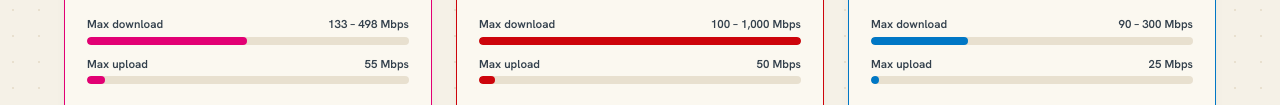
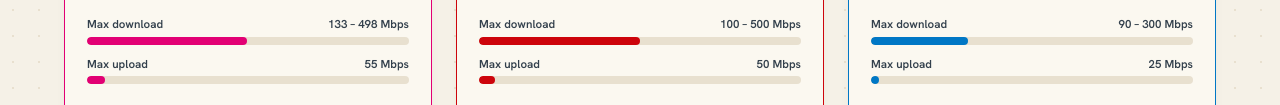
Before and after one commit to curdriceaurora/broadband-atlas, a website: page forsyth-broadband-atlas.html in a window 1280 px wide. Shown: the part 1641-1746 px from the top of the page. Drawn offline with Linux system fonts and the light colour scheme.

Commit message:
style: restrict Verizon FWA strictly to C-Band speed thresholds (no mmWave)

```diff
--- a/forsyth-broadband-atlas.html
+++ b/forsyth-broadband-atlas.html
@@ -993,7 +993,7 @@
 
             <div>
               <strong style="color: var(--brand-verizon);">2. Verizon 5G Ultra Wideband:</strong>
-              <span style="font-family: var(--mono); font-weight: 700;">300 – 1,000 Mbps</span> (Home Plus; C-band pure operates heavily at <span style="font-family: var(--mono); font-weight: 700;">300 – 500 Mbps</span>) ·
+              <span style="font-family: var(--mono); font-weight: 700;">300 – 500 Mbps</span> (Home Plus; purely C-band) ·
               <span style="font-family: var(--mono); font-weight: 700;">100 – 300 Mbps</span> (Home Base).
               <span style="color: var(--ink-faint);">Capacity-gated by tower; high stability and rarely throttles under 100 Mbps.</span>
             </div>
@@ -1024,7 +1024,7 @@
               <tr style="border-bottom: 1px solid var(--border-soft);">
                 <td style="padding: 6px; font-weight: 700; color: var(--brand-verizon);">Verizon</td>
                 <td style="padding: 6px;">5G Home Plus</td>
-                <td style="padding: 6px; font-family: var(--mono);">300 – 1,000 Mbps</td>
+                <td style="padding: 6px; font-family: var(--mono);">300 – 500 Mbps</td>
                 <td style="padding: 6px;">~300 – 450 Mbps</td>
               </tr>
               <tr style="border-bottom: 1px solid var(--border-soft);">
@@ -1155,16 +1155,16 @@ const P = [
     tech:'mid-band n77 C-band (3.7 GHz)',
     gw:'5G receiver/gateway · some installs need external antenna',
     avail:'Wireless · ≈60% mid-band coverage', adCls:'cap',
-    downL:'100 – 1,000 Mbps', upL:'50 Mbps', sym:false, lat:'35–50 ms typical',
+    downL:'100 – 500 Mbps', upL:'50 Mbps', sym:false, lat:'35–50 ms typical',
     cap:'Unlimited', capFree:true, equip:'Included', contract:'No contract',
     priceNum:'$35', priceSuf:'– $75 /mo',
     verdict:'BEST VALUE 5G FOR MOBILE USERS',
     tiers:[
       {n:'5G Home',note:'$50, or $35 with select Verizon mobile · Capped at 100–300 Mbps · 3-yr price lock',p:'$50'},
-      {n:'5G Home Plus',note:'$60, or $45 with mobile · 300–1,000 Mbps range (pure C-band typically operates heavily at 300–500 Mbps) · 4-yr lock · Netflix & Max (ads) first year',p:'$60'},
-      {n:'5G Home Ultimate',note:'$75, or $60 with mobile · C-band pure operates heavily at 300–500 Mbps; advertised up to 1 Gbps requires mmWave (not present in Forsyth) · 5-yr lock',p:'$75'}
+      {n:'5G Home Plus',note:'$60, or $45 with mobile · 300–500 Mbps range on pure C-band · 4-yr lock · Netflix & Max (ads) first year',p:'$60'},
+      {n:'5G Home Ultimate',note:'$75, or $60 with mobile · 300–500 Mbps range on pure C-band (mmWave gigabit tiers are unavailable in Forsyth) · 5-yr lock',p:'$75'}
     ],
-    note:'Verizon relies heavily on C-Band (n77) in Forsyth to power its service. Pure C-band typically operates heavily in the 300–500 Mbps range, though Home Plus advertised rates span up to 1,000 Mbps on mmWave. Verizon strictly regulates address sign-ups based on capacity; if qualified, speeds will remain highly stable and rarely throttle below 100 Mbps.',
+    note:'Verizon relies heavily on C-Band (n77) in Forsyth to power its service. Pure C-band typically operates in the 300–500 Mbps range. Verizon strictly regulates address sign-ups based on capacity; if qualified, speeds will remain highly stable and rarely throttle below 100 Mbps.',
     best:['Verizon mobile customers','No-install','Multi-year price lock']
   },
   {
```
Also changed, not shown: public/index.html (+6 -6 lines).
